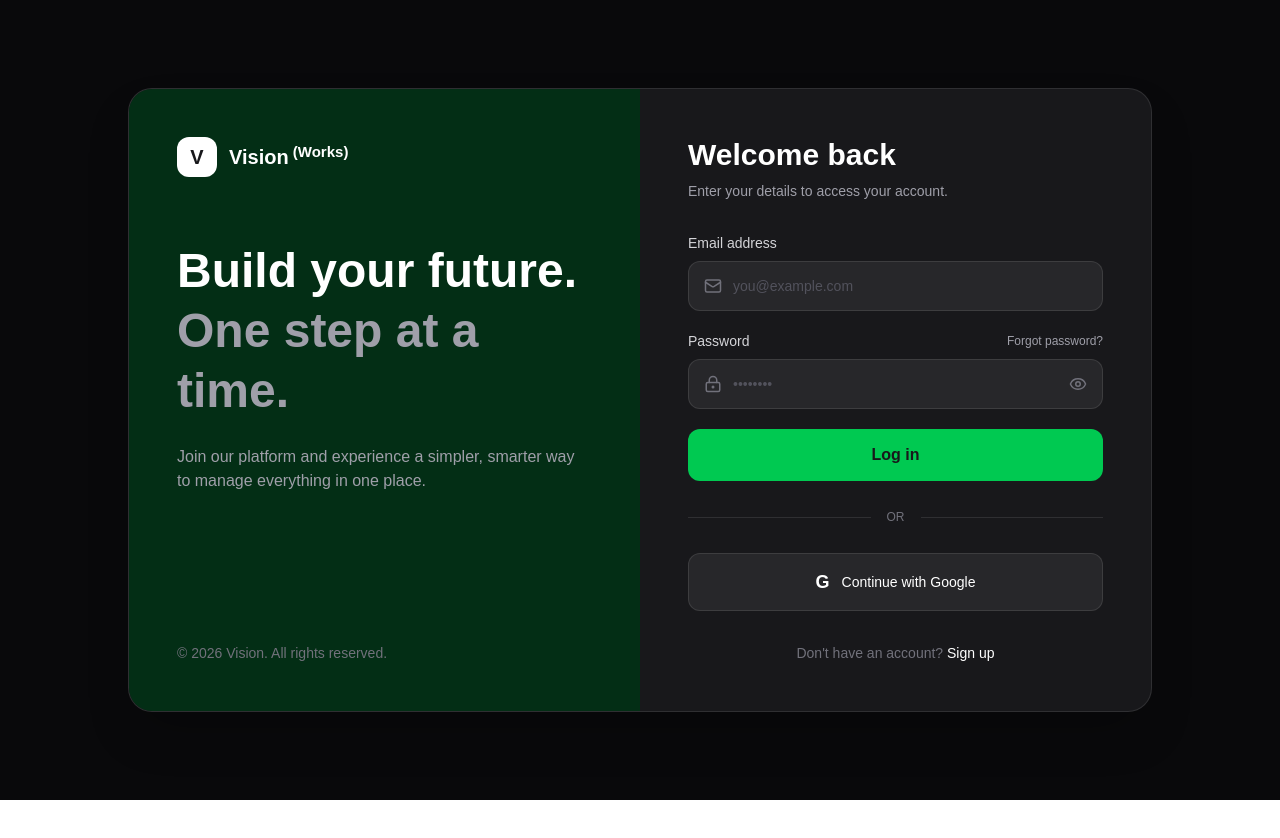
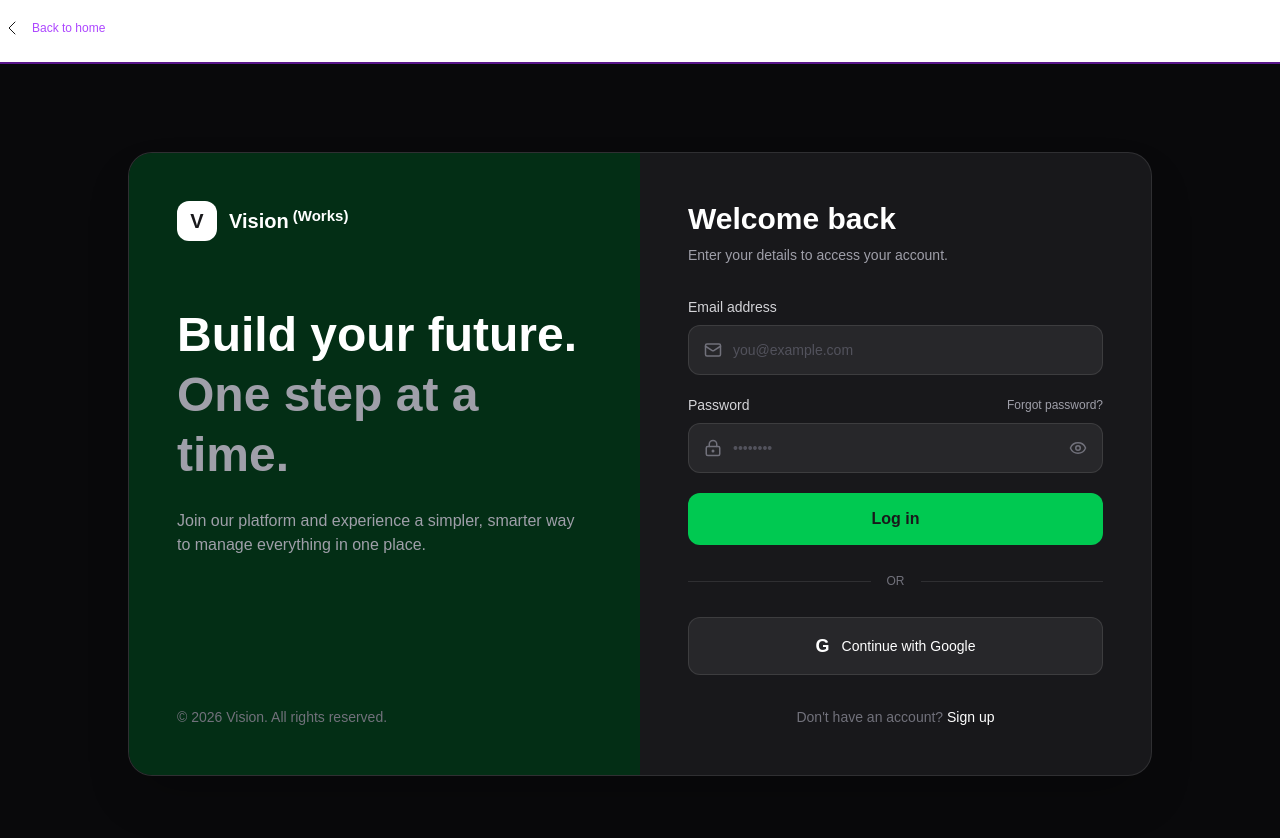
Before and after one commit to BlessingDotDev/vision-works, a Next.js app: page /auth/sign-up in a window 1280 px wide. Shown: the top 838 px of the page. Before the commit the page ends 800 px from the top, so only its background shows below. Built offline with nearby package versions, Linux system fonts and the light colour scheme.

Commit message:
create backlink component & replace backto with it

```diff
--- a/app/(marketing)/providers/page.tsx
+++ b/app/(marketing)/providers/page.tsx
@@ -7,16 +7,15 @@ import Button from "@/components/ui/Button";
 import Text from "@/components/ui/Text";
 import { profileNav } from "@/data/profile"
 import Image from "next/image"
-import Link from "next/link"
+import BackLink from "@/components/ui/BackLink";
 
 function profile() {
   return (
       <main className="my-8 mx-6">
 
-        <Link href="/services" className="flex items-center justify-start gap-2 mb-6">
-          <ChevronLeft className="h-6" strokeWidth={1}/>
-          <p className="text-[12px] text-purple-500">Back to services</p>
-        </Link>
+        <BackLink href="/services">
+          Back to services
+        </BackLink>
 
         <section>
           <div className="bg-green-900/20 p-4 rounded-2xl
--- a/app/auth/sign-up/page.tsx
+++ b/app/auth/sign-up/page.tsx
@@ -8,7 +8,7 @@ import {
   Mail,
   User,
 } from "lucide-react";
-import Butto from "@/components/ui/Button"
+import BackLink from "@/components/ui/BackLink";
 
 type AuthMode = "login" | "signup";
 
@@ -19,6 +19,11 @@ export default function AuthPage() {
   const isLogin = mode === "login";
 
   return (
+    <>
+      <BackLink href="/" className="mt-4">
+        Back to home
+      </BackLink>
+
     <main className="min-h-screen bg-zinc-950 flex items-center justify-center p-4 ring-2 ring-purple-900">
       <div className="w-full max-w-5xl overflow-hidden rounded-3xl border
        border-white/10 bg-zinc-900 shadow-2xl lg:grid lg:grid-cols-2">
@@ -273,5 +278,6 @@ export default function AuthPage() {
         </div>
       </div>
     </main>
+    </>
   );
 }
--- /dev/null
+++ b/components/ui/BackLink.tsx
@@ -0,0 +1,27 @@
+import { ChevronLeft } from "lucide-react"
+import Link from "next/link"
+import { ReactNode } from "react";
+import clsx from "clsx";
+
+interface BackLinkProps {
+  children: ReactNode;
+  href: string;
+  className?: string;
+}
+
+function BackLink({
+  children,
+  href,
+  className
+}: BackLinkProps) {
+  return (
+    <Link href={href} className={clsx("flex items-center justify-start gap-2 mb-6", className)}>
+      <ChevronLeft className="h-6" strokeWidth={1}/>
+      <p className="text-[12px] text-purple-500">
+        {children}
+      </p>
+    </Link>
+  )
+}
+
+export default BackLink;
```
